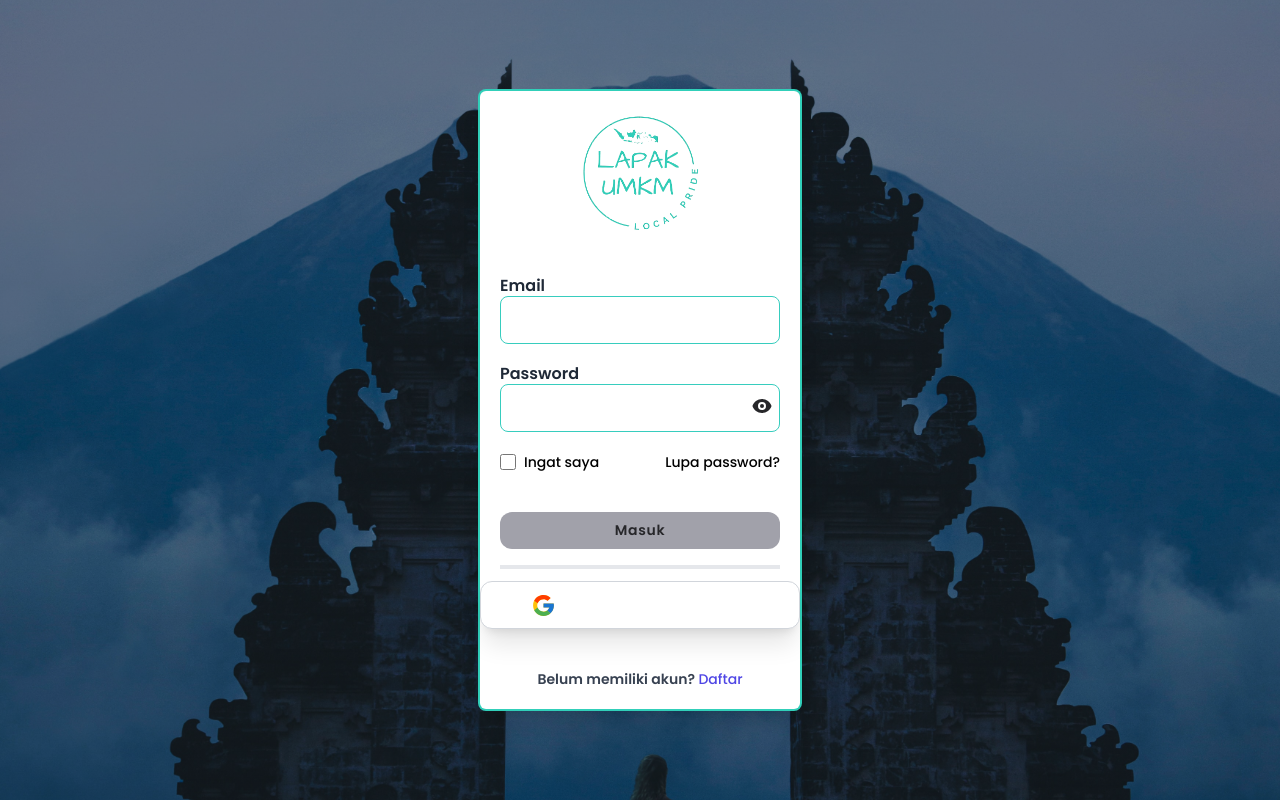
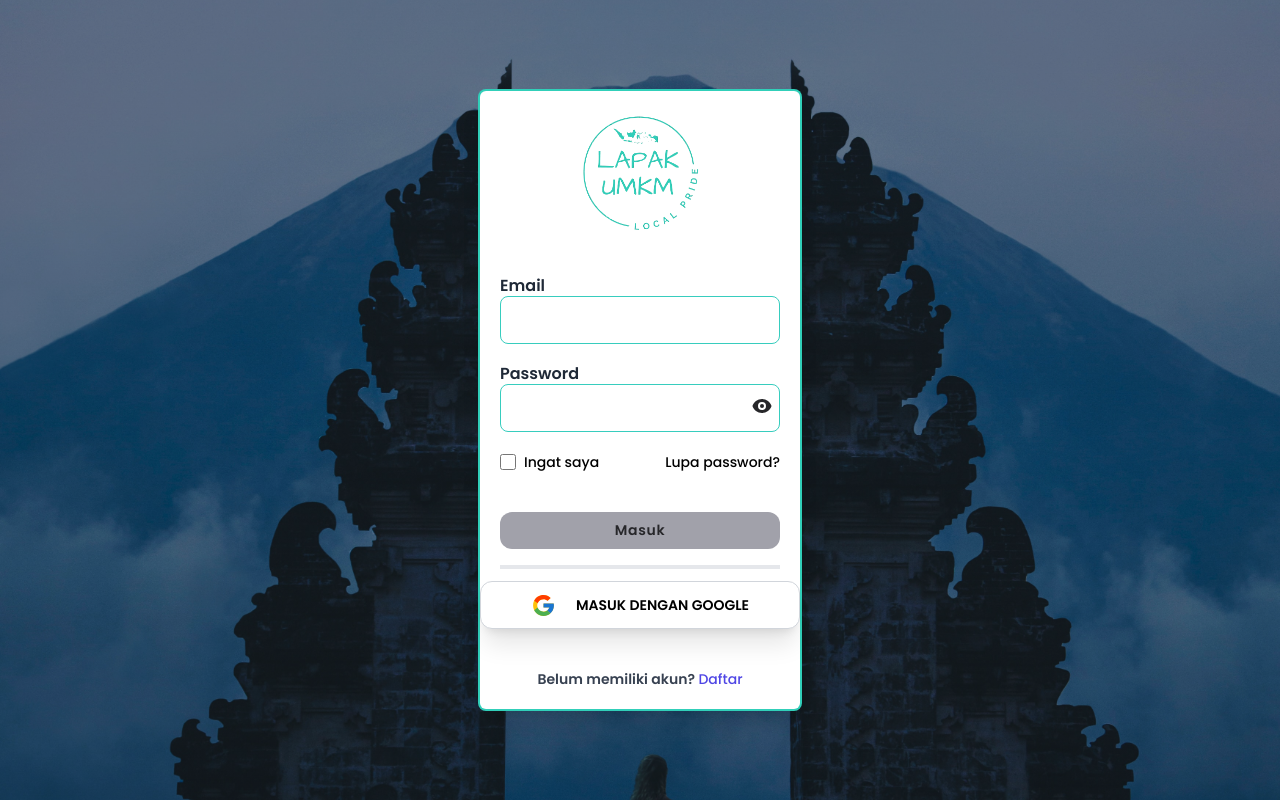
Before and after one commit to ALTA-LapakUMKM-Group-2/LapakUMKM-FE, a React (Vite) app: page /detail/1 in a window 1280 px wide. Built offline with nearby package versions, Linux system fonts and the light colour scheme; no server answers; what prettier-plugin-tailwindcss, tailwindcss-radix would draw is missing.

Commit message:
change color

```diff
--- a/src/components/CutomInput.tsx
+++ b/src/components/CutomInput.tsx
@@ -14,7 +14,7 @@ interface InputProps extends InputHTMLAttributes<HTMLInputElement> {
 const CustomInput = ({ id, label, name, type, placeholder, value, onChange, classes, ...props }: InputProps) => {
   return (
     <div>
-      <label className="text-xs font-medium text-gray-700 dark:text-gray-400 text-[16px] md:text-[16px] lg:text-[16px] 2xl:text-[18px] dark:text-white" htmlFor={name}>
+      <label className="text-xs font-medium text-gray-700  text-[16px] md:text-[16px] lg:text-[16px] 2xl:text-[18px] dark:text-white" htmlFor={name}>
         {label}
       </label>
 
@@ -25,7 +25,7 @@ const CustomInput = ({ id, label, name, type, placeholder, value, onChange, clas
         name={name}
         value={value}
         onChange={onChange}
-        className="border-2 mt-2 overflow-x-scroll input w-full max-w-full border border-gray-400 focus-visible:border-transparent dark:border-gray-700 dark:bg-slate-800 rounded-lg
+        className="border-2 mt-2 overflow-x-scroll input w-full max-w-full  border-gray-400 focus-visible:border-transparent dark:border-gray-700 dark:bg-slate-800 rounded-lg
         focus:outline-none focus-visible:ring focus-visible:ring-lapak focus-visible:ring-opacity-75
         bg-zinc-100 px-4 font-normal text-zinc-800 dark:text-slate-400 placeholder-slate-400 disabled:bg-slate-400 text-[16px]"
         {...props}
--- a/src/pages/Login.tsx
+++ b/src/pages/Login.tsx
@@ -273,7 +273,7 @@ const Login = () => {
                 <button
                   type="button"
                   onClick={() => login()}
-                  className="btn mb-2 flex rounded px-6 bg-white text-black hover:bg-slate-200 hover:scale-125 rounded-xl font-semibold shadow-xl  border-gray-300 w-80 font-medium uppercase leading-normal text-white shadow-md transition duration-150 ease-in-out hover:shadow-lg focus:shadow-lg focus:outline-none focus:ring-0 active:shadow-lg"
+                  className="btn mb-2 flex  px-6 bg-white text-black hover:bg-slate-200 hover:scale-125 rounded-xl font-semibold shadow-xl  border-gray-300 w-80  uppercase leading-normal  transition duration-150 ease-in-out hover:shadow-lg focus:shadow-lg focus:outline-none focus:ring-0 active:shadow-lg"
                   >
                     <FcGoogle className='mr-5' size={25}/>
                   Masuk Dengan Google
```
